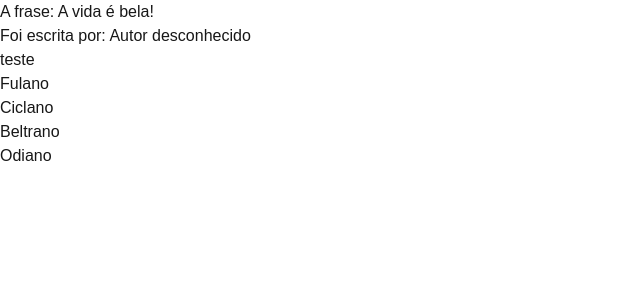
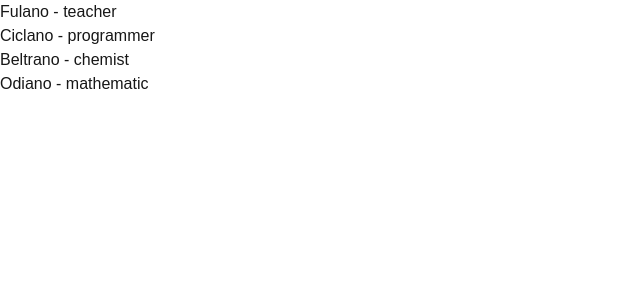
Before and after one commit to ylfernando/test-app, a Next.js app: page / in a window 1280 px wide. Shown: the top 300 px of the page, without its empty margins (0-640 px from the left). Built offline with nearby package versions, Linux system fonts and the light colour scheme.

Commit message:
Outra maneira de usar map()

```diff
--- a/src/app/page.tsx
+++ b/src/app/page.tsx
@@ -4,12 +4,11 @@ import { peopleList } from "@/data/peopleList";
 export const app = () => {
   return (
     <>
-      <Header writing="A vida é bela!">
-        <h1>teste</h1>
-      </Header>
       <ul>
-        {peopleList.map((Person) => (
-          <li>{Person.nome}</li>
+        {peopleList.map((person) => (
+          <li key={person.id}>
+            {person.nome} - {person.profissao}
+          </li>
         ))}
       </ul>
     </>
```
